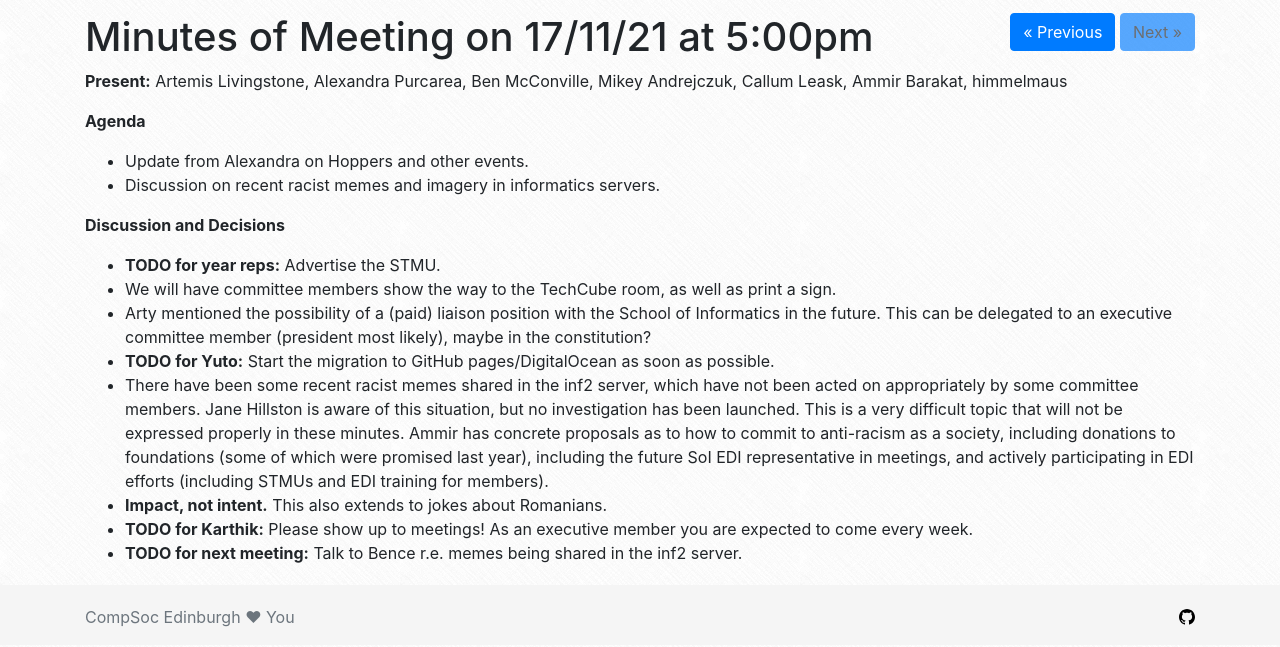
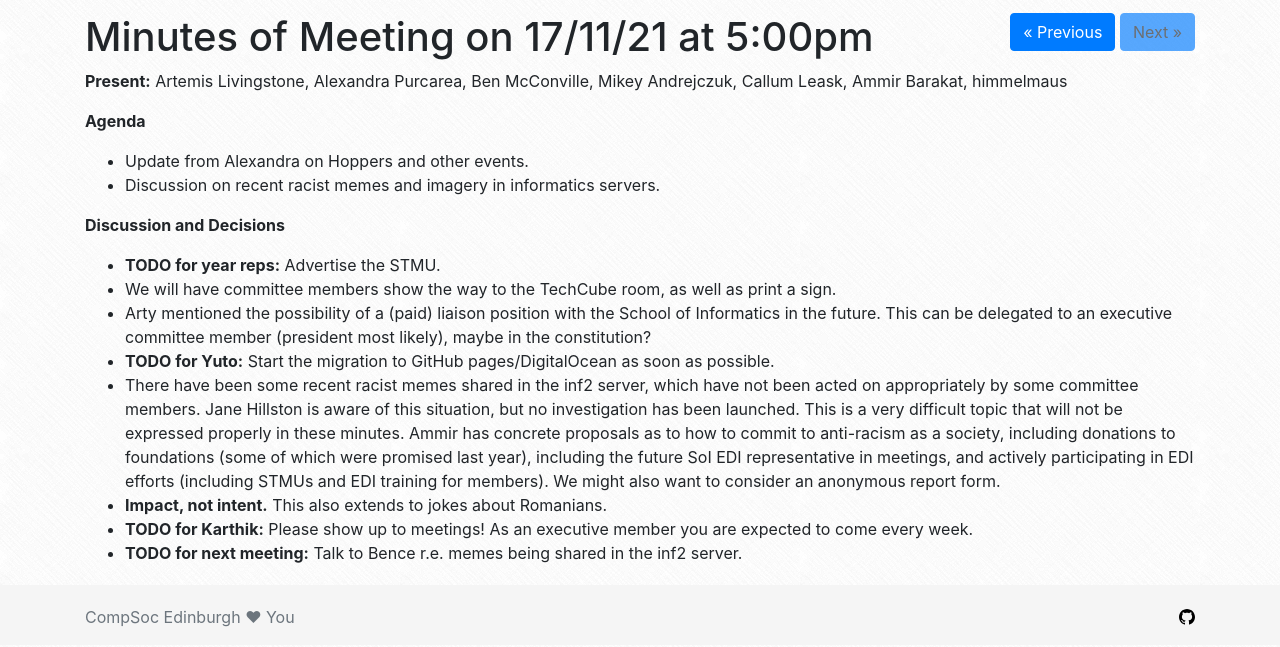
Before and after one commit to compsoc-edinburgh/website, a Jekyll site: the page built from _minutes/2021-11-17.md, in a window 1280 px wide. Shown: the part 346-993 px from the top of the page. Built offline with Jekyll 4.4.1, drawn with Linux system fonts in a browser that asks for light colours; nearby versions of some CDN libraries.

Commit message:
Update 2021-11-17.md

```diff
--- a/_minutes/2021-11-17.md
+++ b/_minutes/2021-11-17.md
@@ -13,7 +13,7 @@ date: 2021-11-17 5:00pm
 * We will have committee members show the way to the TechCube room, as well as print a sign.
 * Arty mentioned the possibility of a (paid) liaison position with the School of Informatics in the future. This can be delegated to an executive committee member (president most likely), maybe in the constitution?
 * **TODO for Yuto:** Start the migration to GitHub pages/DigitalOcean as soon as possible.
-* There have been some recent racist memes shared in the inf2 server, which have not been acted on appropriately by some committee members. Jane Hillston is aware of this situation, but no investigation has been launched. This is a very difficult topic that will not be expressed properly in these minutes. Ammir has concrete proposals as to how to commit to anti-racism as a society, including donations to foundations (some of which were promised last year), including the future SoI EDI representative in meetings, and actively participating in EDI efforts (including STMUs and EDI training for members).
+* There have been some recent racist memes shared in the inf2 server, which have not been acted on appropriately by some committee members. Jane Hillston is aware of this situation, but no investigation has been launched. This is a very difficult topic that will not be expressed properly in these minutes. Ammir has concrete proposals as to how to commit to anti-racism as a society, including donations to foundations (some of which were promised last year), including the future SoI EDI representative in meetings, and actively participating in EDI efforts (including STMUs and EDI training for members). We might also want to consider an anonymous report form.
 * **Impact, not intent.** This also extends to jokes about Romanians.
 * **TODO for Karthik:** Please show up to meetings! As an executive member you are expected to come every week.
 * **TODO for next meeting:** Talk to Bence r.e. memes being shared in the inf2 server.
```
